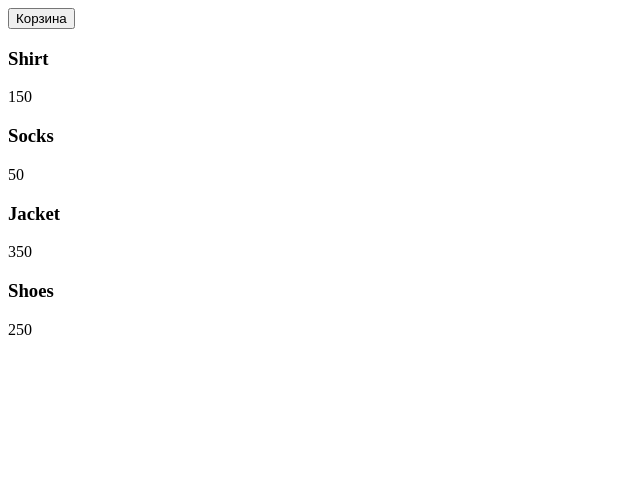
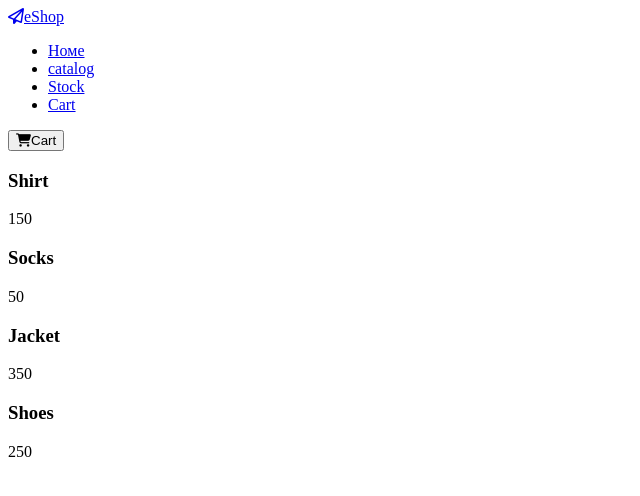
Before and after one commit to IvanVNikolaev/GB_JavaScript_Advanced, a plain HTML site: page index.html in a window 1280 px wide. Shown: the whole page, without its empty margins (0-640 px from the left). Drawn offline with Linux system fonts and the light colour scheme.

Commit message:
Update index.html

```diff
--- a/index.html
+++ b/index.html
@@ -6,19 +6,35 @@
     <meta http-equiv="X-UA-Compatible" content="IE=edge">
     <meta name="viewport" content="width=device-width, initial-scale=1.0">
     <title>eShop</title>
+    <script src="https://kit.fontawesome.com/852ab7278a.js" crossorigin="anonymous"></script>
     <link rel="stylesheet" href="css/style.css">
     <script src="js/script.js" defer></script>
 </head>
 
-<!-- ЗАГЛУШКА -- ДЗ БУДЕТ СДАНО 7 ОКТЯБРЯ -->
+<body>
+    <header class="center">
+        <div class="title">
+            <a href="#" class="logo">
+                <i class="fa-regular fa-paper-plane"></i>eShop
+            </a>
+            <nav>
+                <ul class="menu">
+                    <li class="menu__item"><a href="#" class="menu__link">Hоме</a></li>
+                    <li class="menu__item"><a href="#" class="menu__link">catalog</a></li>
+                    <li class="menu__item"><a href="#" class="menu__link">Stock</a></li>
+                    <li class="menu__item btn-cart"><a href="#" class="menu__link">Cart</a></li>
+                </ul>
+            </nav>
+            <button class="title_btn"><i class="fa-solid fa-cart-shopping"></i>Cart</button>
+            <!-- <div class="title__btn">
+                <a href="cart.html">
+                    <img alt="cart" class="title__cart btn-cart" src="img/cart_black.svg">
+                </a>
+            </div> -->
+        </div>
 
-<body>
-
-    <header>
-        <button class="cart-button" type="button">Корзина</button>
     </header>
-
-    <main>
+    <main class="center">
         <div class="goods-list"></div>
     </main>
 
```
